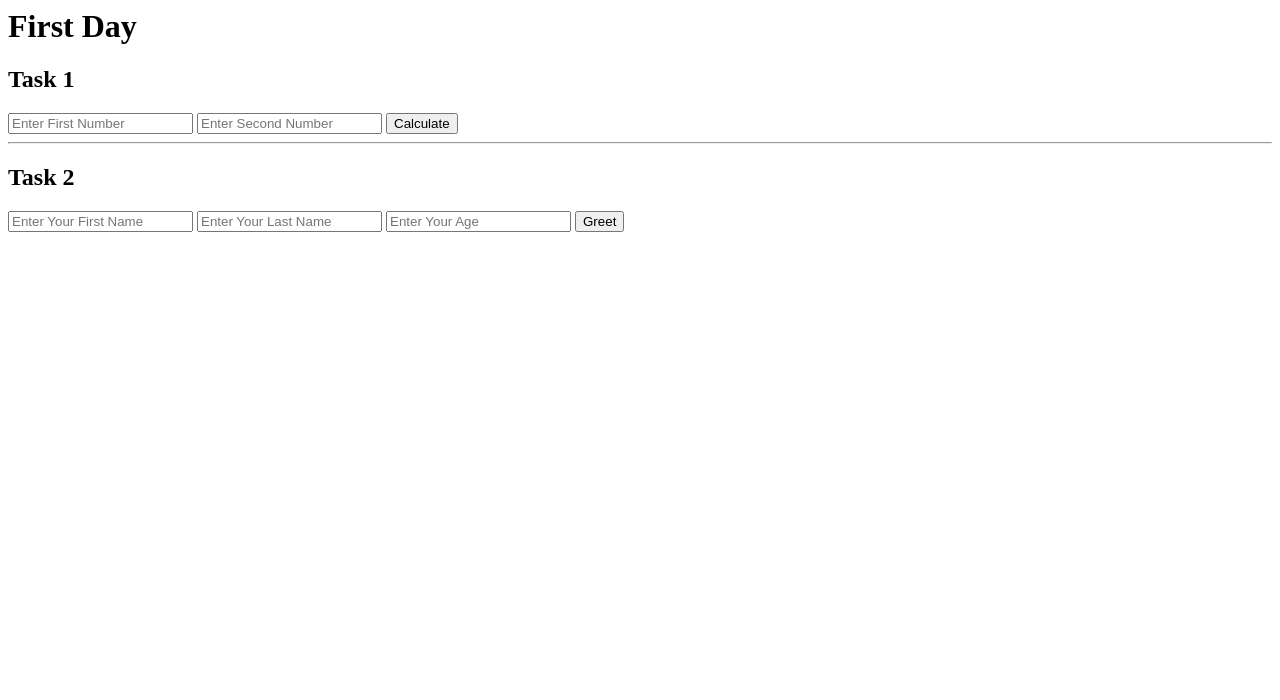
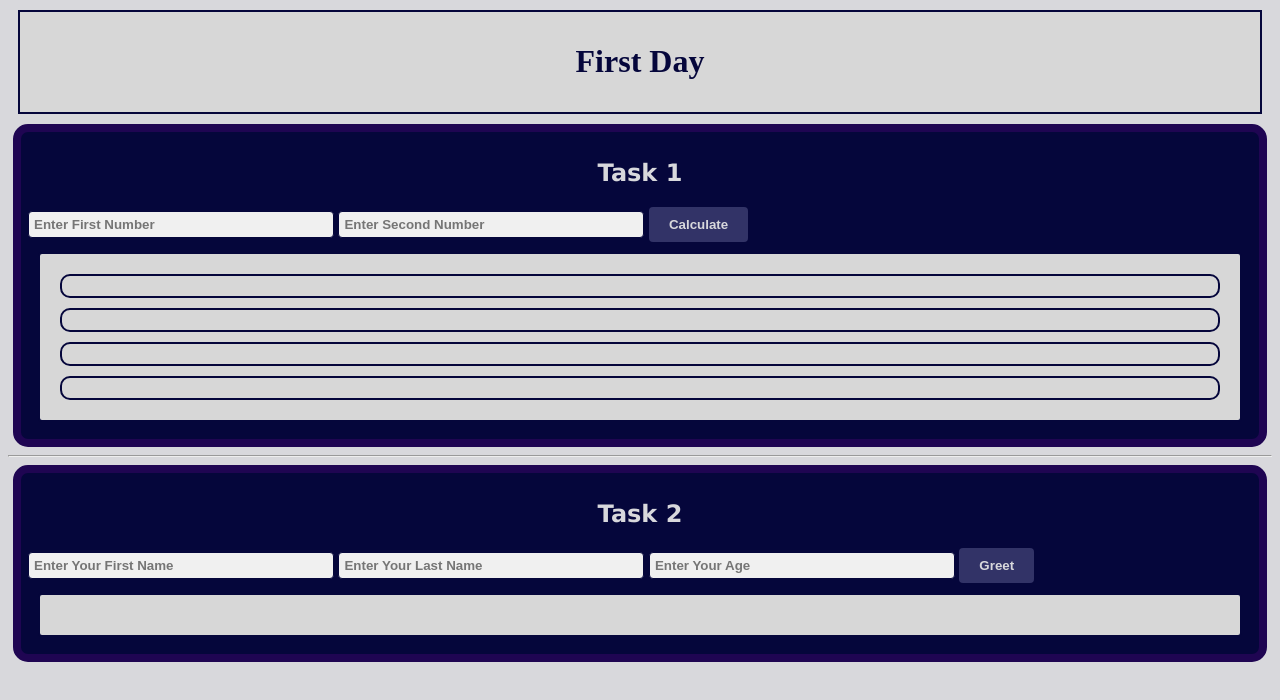
Before and after one commit to ahmadcosper/NTI_assignments, a plain HTML site: page day_1/first_day.html in a window 1280 px wide. Drawn offline with Linux system fonts and the light colour scheme.

Commit message:
modified folders

```diff
--- a/day_1/first_day.html
+++ b/day_1/first_day.html
@@ -2,7 +2,7 @@
 
 <head>
 <title>First Day Tasks</title>
-<link rel="stylesheet" href="style.css">
+<link rel="stylesheet" href="first_day.css">
 </head>
 
 <body>
--- a/day_2/in_session/css.css
+++ /dev/null
@@ -1,17 +0,0 @@
-
-div {
-    justify-content: center;
-    padding: 10px;
-    margin: 10px;
-    border: 2px solid #05063b;
-    background-color: #d7d7d7;
-}
-button {
-    padding: 10px 20px;
-    background-color: #323367;
-    color: #d8d8dc;
-    border: none;
-    border-radius: 4px;
-    cursor: pointer;
-    font-weight: bold;
-}
--- /dev/null
+++ b/day_3/in_session/practise.css
@@ -0,0 +1,42 @@
+body {
+    justify-content: center;
+    background-color: #d8d8dc;
+}
+div {
+    justify-content: center;
+    padding: 10px;
+    margin: 10px;
+    border: 2px solid #05063b;
+    background-color: #d7d7d7;
+}
+
+input[type="text"],
+input[type="number"],
+input[type="password"] {
+    width: 25%;
+    padding: 5px;
+    border: 1px solid #05063b;
+    border-radius: 4px;
+    background-color: #f0f0f0;
+    size: 22px;
+    font-weight: bold;
+    appearance: textfield;
+}
+button {
+    padding: 10px 20px;
+    background-color: #323367;
+    color: #d8d8dc;
+    border: none;
+    border-radius: 4px;
+    cursor: pointer;
+    font-weight: bold;
+}
+h1 {
+    color: #05063b;
+    text-align: center;
+}
+h2 {
+    color: #05063b;
+    text-align: center;
+    font-family: 'Lucida Sans', 'Lucida Sans Regular', 'Lucida Grande', 'Lucida Sans Unicode', Geneva, Verdana, sans-serif, sans-serif;
+}
--- /dev/null
+++ b/day_3/tasks/practise.css
@@ -0,0 +1,42 @@
+body {
+    justify-content: center;
+    background-color: #d8d8dc;
+}
+div {
+    justify-content: center;
+    padding: 10px;
+    margin: 10px;
+    border: 2px solid #05063b;
+    background-color: #d7d7d7;
+}
+
+input[type="text"],
+input[type="number"],
+input[type="password"] {
+    width: 25%;
+    padding: 5px;
+    border: 1px solid #05063b;
+    border-radius: 4px;
+    background-color: #f0f0f0;
+    size: 22px;
+    font-weight: bold;
+    appearance: textfield;
+}
+button {
+    padding: 10px 20px;
+    background-color: #323367;
+    color: #d8d8dc;
+    border: none;
+    border-radius: 4px;
+    cursor: pointer;
+    font-weight: bold;
+}
+h1 {
+    color: #05063b;
+    text-align: center;
+}
+h2 {
+    color: #05063b;
+    text-align: center;
+    font-family: 'Lucida Sans', 'Lucida Sans Regular', 'Lucida Grande', 'Lucida Sans Unicode', Geneva, Verdana, sans-serif, sans-serif;
+}
```
Also changed, not shown: day_2/in_session/html.html (deleted, +0 -19 lines), day_2/in_session/js.js (deleted, +0 -35 lines), day_3/in_session/practice.html (added, +17 -0 lines), day_3/in_session/practise.js (added, +19 -0 lines), day_3/tasks/practice.html (added, +17 -0 lines), day_3/tasks/practise.js (added, +19 -0 lines), A_design_temp/practice.html (renamed from design_temp/practice.html), A_design_temp/practise.css (renamed from design_temp/practise.css), A_design_temp/practise.js (renamed from design_temp/practise.js).
